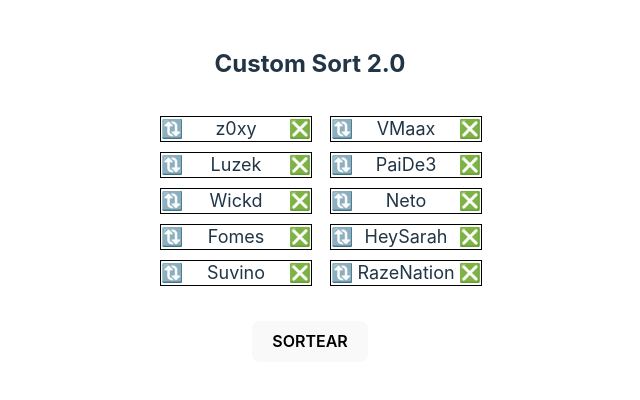
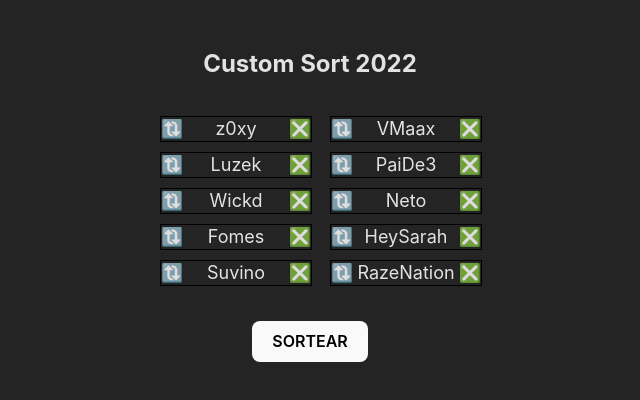
Before and after one commit to fomes/custom-game-sort, a React (Vite) app: page / in a window 1280 px wide. Shown: the top 400 px of the page, without its empty margins (330-970 px from the left). Built offline with nearby package versions, Linux system fonts and the light colour scheme.

Commit message:
udpate bg-color

```diff
--- a/src/App.jsx
+++ b/src/App.jsx
@@ -75,7 +75,7 @@ function App() {
 
   return (
     <div className="App">
-      <h2>Custom Sort 2.0</h2>
+      <h2>Custom Sort 2022</h2>
       <div className="container">
         {!loading ? (
           <>
--- a/src/index.css
+++ b/src/index.css
@@ -3,11 +3,12 @@
   font-size: 16px;
   line-height: 24px;
   font-weight: 400;
+}
 
+body {
   color-scheme: light dark;
   color: rgba(255, 255, 255, 0.87);
-  background-color: #242424;
-
+  background: #242424;
   font-synthesis: none;
   text-rendering: optimizeLegibility;
   -webkit-font-smoothing: antialiased;
```
Also changed, not shown: src/main.jsx (+6 -6 lines), index.html (line endings or trailing spaces), package.json (line endings or trailing spaces), src/components/Column.jsx (line endings or trailing spaces), src/data/playerNames.js (line endings or trailing spaces), vite.config.js (line endings or trailing spaces), 2 other files (tests, documents, lock files or other folders).
